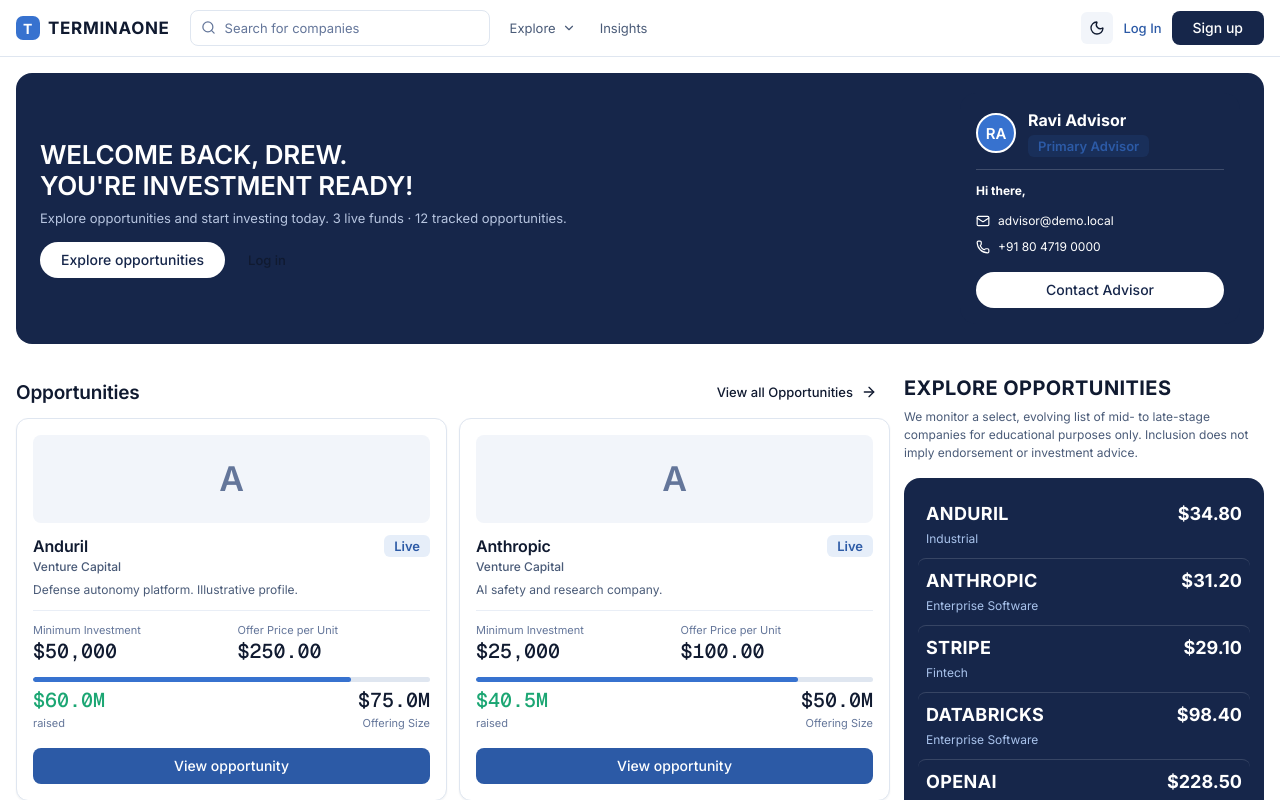
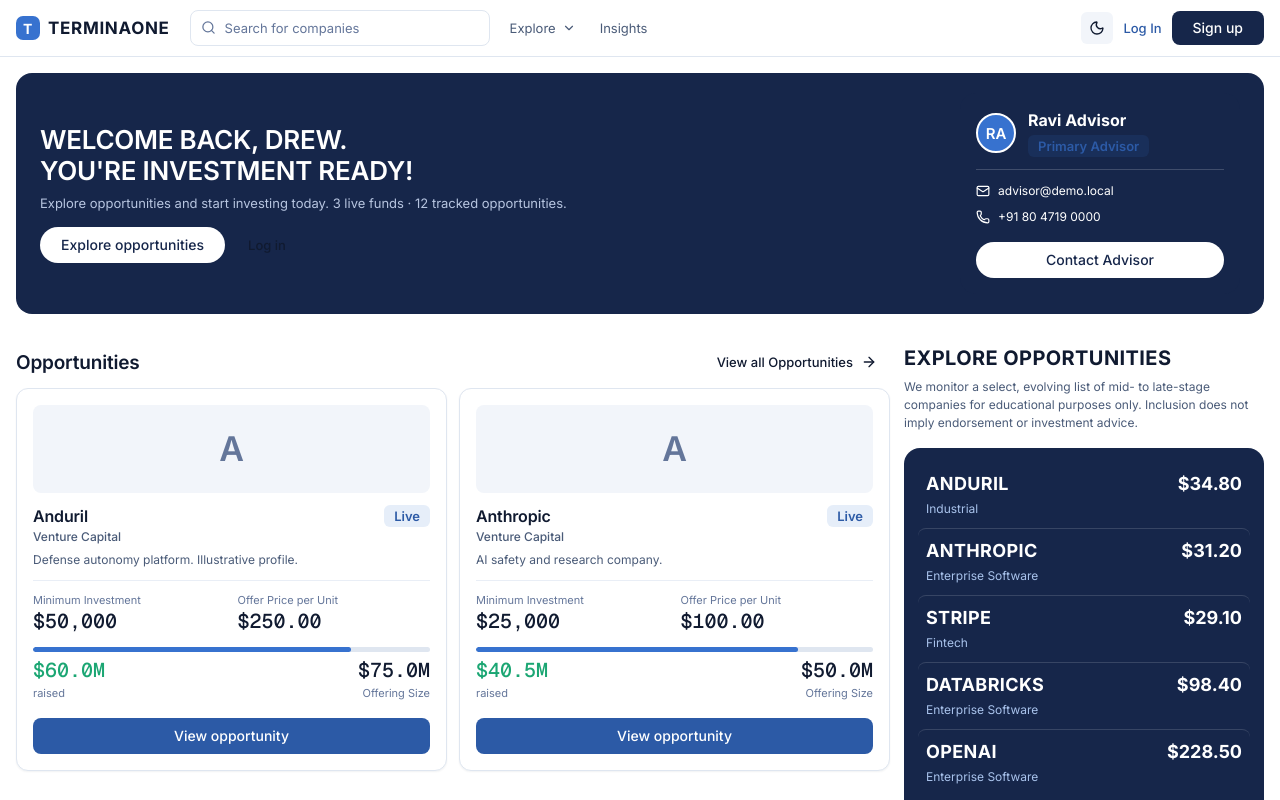
Before and after one commit to ujwalrk-fsit/terminaone-fsit-demo, a React (Vite) app: page / in a window 1280 px wide. Shown: the top 800 px of the page. Built offline with nearby package versions, Linux system fonts and the light colour scheme.

Commit message:
copy: remove 'Hi there,' greeting from advisor card

```diff
--- a/src/pages/Home.tsx
+++ b/src/pages/Home.tsx
@@ -27,8 +27,7 @@
         </div>
       </div>
       <hr style={{ border: 0, borderTop: '1px solid rgba(255,255,255,.18)', margin: '12px 0' }} />
-      <p style={{ margin: 0, font: '700 12px/18px var(--font-display)', color: '#fff' }}>Hi there,</p>
-      <div style={{ display: 'grid', gap: 8, marginTop: 12, font: '400 12px/18px var(--font-body)', color: '#fff' }}>
+      <div style={{ display: 'grid', gap: 8, font: '400 12px/18px var(--font-body)', color: '#fff' }}>
         <span style={{ display: 'flex', alignItems: 'center', gap: 8 }}><Mail size={14} /> {adv.emailId}</span>
         <span style={{ display: 'flex', alignItems: 'center', gap: 8 }}><Phone size={14} /> +91 80 4719 0000</span>
       </div>
```
